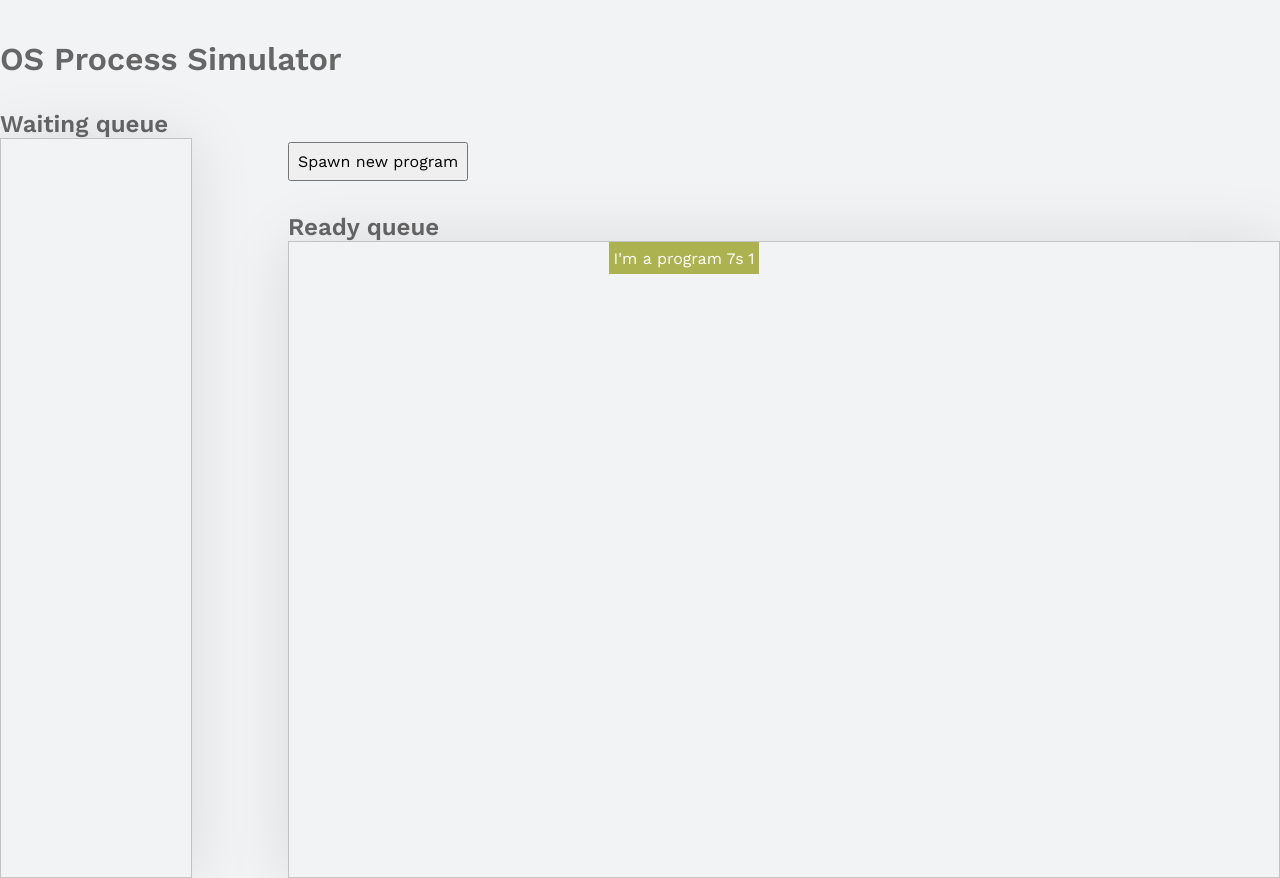
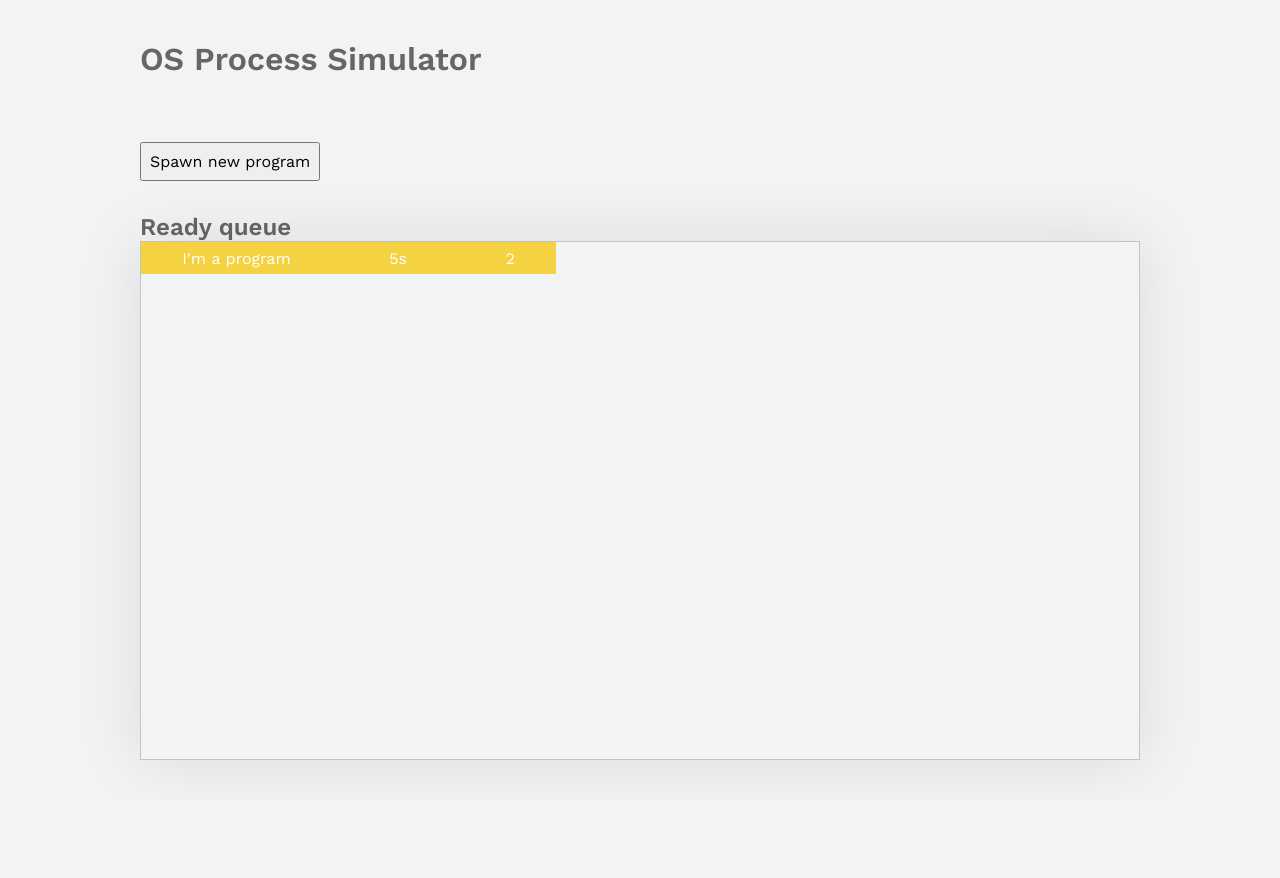
Before and after one commit to fell-lucas/process-simulation, a Next.js app: page / in a window 1280 px wide. Both pictures are taken after a click on the button "Spawn new program". After the commit the page ends 800 px from the top, so only its background shows below. Built offline with nearby package versions, Linux system fonts and the light colour scheme.

Commit message:
not using waiting queue anymore

```diff
--- a/src/components/Actions.tsx
+++ b/src/components/Actions.tsx
@@ -1,5 +1,4 @@
 import { useContext } from "react"
-import { OSContext } from "../contexts/OSContext"
 import { ProcessQueueContext } from "../contexts/ProcessQueue"
 import styles from '../styles/components/Actions.module.css'
 
@@ -9,7 +8,7 @@ export function Actions() {
   return (
     <div className={styles.container}>
       <button type="button" onClick={add}>Spawn new program</button>
-      {/* <button type="button" onClick={exec10}>Spawn 10 new programs</button> */}
+      {/* <button type="button" onClick={add10}>Spawn 10 new programs</button> */}
     </div>
   )
 }
--- a/src/components/ProcessControlBlock.tsx
+++ b/src/components/ProcessControlBlock.tsx
@@ -11,7 +11,7 @@ export function ProcessControlBlock({ pid, state}: ProcessControlBlockProps) {
   const [_state, setState] = useState(state)
 
   useEffect(() => {
-    console.log(_pid)
+    // console.log(_pid)
   }, [])
 
   return <Program state={_state} duration={Math.floor((Math.random() * 8) + 3)} />
--- a/src/components/Program.tsx
+++ b/src/components/Program.tsx
@@ -12,9 +12,11 @@ let countdownTimeout: NodeJS.Timeout
 export function Program({...rest}:ProgramProps) {
   const [duration, setDuration] = useState(rest.duration)
   const [render, setRender] = useState(true)
-  const [easing, setEasing] = useState(rest.duration)
-  const [where, setWhere] = useState(0)
+  const [width, setWidth] = useState(20)
+  const [step, setStep] = useState(Math.floor((105 - width) / rest.duration))
   const [state, setState] = useState(rest.state)
+  const [isRunning, setIsRunning] = useState(false)
+  const [color, setColor] = useState((Math.random()*0xFFFFFF<<0).toString(16))
 
   useEffect(() => {
     switch (state) {
@@ -22,11 +24,12 @@ export function Program({...rest}:ProgramProps) {
         break;
       case STATUS.READY:
         setTimeout(() => {
-          startMoving()
+          setState(STATUS.RUNNING)
+          // console.log(step)
         }, 10)
-
         break;
       case STATUS.RUNNING:
+        setIsRunning(true)
         break;
       default:
         break;
@@ -34,28 +37,25 @@ export function Program({...rest}:ProgramProps) {
 
   }, [state])
 
-  function startMoving() {
-    setWhere(800)
-  }
-
   useEffect(() => {
     if(duration > 0 && state === STATUS.RUNNING) {
       countdownTimeout = setTimeout(() => {
+        setWidth(width + step)
         setDuration(duration - 1)
       }, 1000)
     } else if (duration === 0) {
       setRender(false)
     }
-  }, [duration])
+  }, [duration, isRunning])
 
   return (
     <>
       { render && (
         <div
           style={{
-            transition: `linear ${easing}s`,
-            transform:`translate(${where}px)`,
-            background: `${'#'+(Math.random()*0xFFFFFF<<0).toString(16)}`}}
+            transition: `width linear 1s`,
+            width: `${width}%`,
+            background: `${'#'+ color}`}}
           className={styles.container}>
           <span>
             I'm a program
--- a/src/contexts/ProcessQueue.tsx
+++ b/src/contexts/ProcessQueue.tsx
@@ -21,7 +21,12 @@ export function ProcessQueueProvider({ children, managedState }:ProcessQueueProv
   const { currentPid, updatePid } = useContext(OSContext)
 
   function add() {
-    setQueue(queue.concat(<ProcessControlBlock key={currentPid} pid={currentPid} state={managedState} />))
+    setQueue(queue.concat(<ProcessControlBlock
+      key={currentPid}
+      pid={currentPid}
+      state={managedState}
+      />)
+    )
     updatePid()
   }
 
@@ -31,12 +36,10 @@ export function ProcessQueueProvider({ children, managedState }:ProcessQueueProv
       add,
       managedState
     }}>
-      <div className={`${styles.queueContainer} queueContainer_${managedState}`}>
-        { children }
-        <section className={`${styles.programsContainer} queue_${managedState}`}>
-          {queue}
-        </section>
-      </div>
+      { children }
+      <section className={`${styles.programsContainer}`}>
+        {queue}
+      </section>
     </ProcessQueueContext.Provider>
   )
 }
--- a/src/pages/index.tsx
+++ b/src/pages/index.tsx
@@ -1,8 +1,8 @@
 import Head from 'next/head'
 import { Actions } from '../components/Actions'
 import { STATUS } from '../constants/ProcessStates'
-import { OSContext, OSContextProvider } from '../contexts/OSContext'
-import { ProcessQueueContext, ProcessQueueProvider } from '../contexts/ProcessQueue'
+import { OSContextProvider } from '../contexts/OSContext'
+import { ProcessQueueProvider } from '../contexts/ProcessQueue'
 import styles from '../styles/pages/Home.module.css'
 
 export default function Home() {
@@ -15,16 +15,10 @@ export default function Home() {
         </Head>
         <h1 className={styles.title}>OS Process Simulator</h1>
         <OSContextProvider>
-          <div className={styles.queues}>
-            <ProcessQueueProvider managedState={STATUS.WAITING}>
-              {/* <Actions /> */}
-              <h2>Waiting queue</h2>
-            </ProcessQueueProvider>
-            <ProcessQueueProvider managedState={STATUS.READY}>
-              <Actions />
-              <h2>Ready queue</h2>
-            </ProcessQueueProvider>
-          </div>
+          <ProcessQueueProvider managedState={STATUS.READY}>
+            <Actions />
+            <h2>Ready queue</h2>
+          </ProcessQueueProvider>
         </OSContextProvider>
       </div>
     </>
--- a/src/styles/components/Program.module.css
+++ b/src/styles/components/Program.module.css
@@ -1,6 +1,7 @@
 .container {
   display: flex;
-  justify-content: space-evenly;
+  justify-content: space-around;
+  gap: 1rem;
   align-items: center;
   height: 2rem;
   background: var(--green);
--- a/src/styles/contexts/ProcessQueue.module.css
+++ b/src/styles/contexts/ProcessQueue.module.css
@@ -6,13 +6,5 @@
   border: rgba(0, 0, 0, 0.2) 1px solid;
   overflow-y: scroll;
   box-shadow: 0 0 60px rgba(0, 0, 0, 0.1);
-  min-height: 16rem;
-  max-width: 1000px;
+  min-height: 32rem;
 }
-
-.queueContainer {
-  display: flex;
-  flex: 1;
-  flex-direction: column;
-  max-height: 48rem;
-}
--- a/src/styles/globals.css
+++ b/src/styles/globals.css
@@ -46,9 +46,3 @@ a {
   color: inherit;
   text-decoration: none;
 }
-
-/* queues */
-.queueContainer_3 {
-  max-width: 12rem;
-  height: 48rem;
-}
--- a/src/styles/pages/Home.module.css
+++ b/src/styles/pages/Home.module.css
@@ -1,18 +1,12 @@
 .container {
   height: 100vh;
-  max-width: 1300px;
+  max-width: 1000px;
   margin: 0 auto;
   padding: 2.5rem 0;
 
   display: flex;
   flex-direction: column;
 }
-
-.queues {
-  display: flex;
-  gap: 6rem;
-}
-
 .title {
   margin-bottom: 2rem;
 }
```
